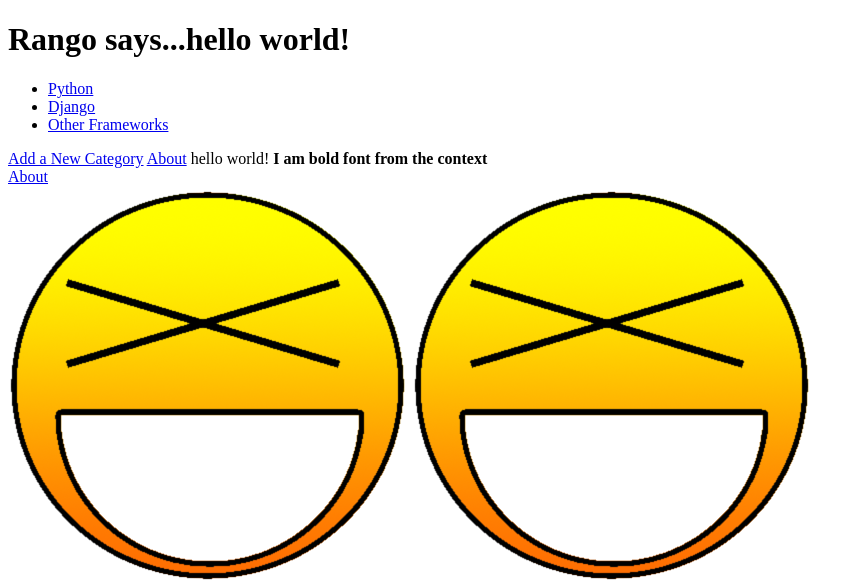
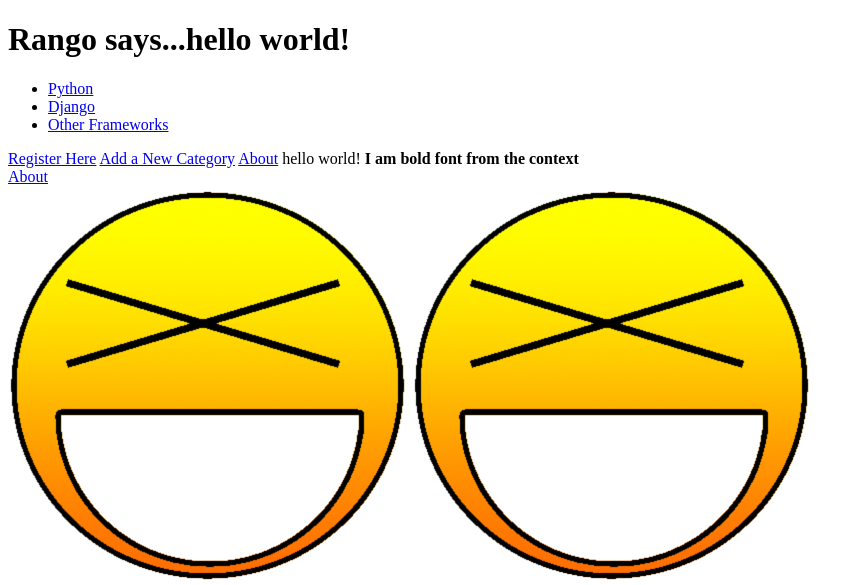
Before and after one commit to 668Jerry/tango277, a Django app: page / in a window 1280 px wide. Shown: the top 585 px of the page, without its empty margins (0-864 px from the left). Run offline with Django 3.2, Linux system fonts and the light colour scheme; data comes from the database, SQL or seed files in the repository; parts of the project's set-up code (start-up, migrations or seed data) failed here and were passed over.

Commit message:
8.4.5 finished

```diff
--- a/templates/rango/index.html
+++ b/templates/rango/index.html
@@ -19,6 +19,7 @@
             <strong>There are no categories present.</strong>
         {% endif %}
 
+        <a href="/rango/register/">Register Here</a>
         <a href="/rango/add_category/">Add a New Category</a>
         <a href="/rango/about/">About</a>
 
```
